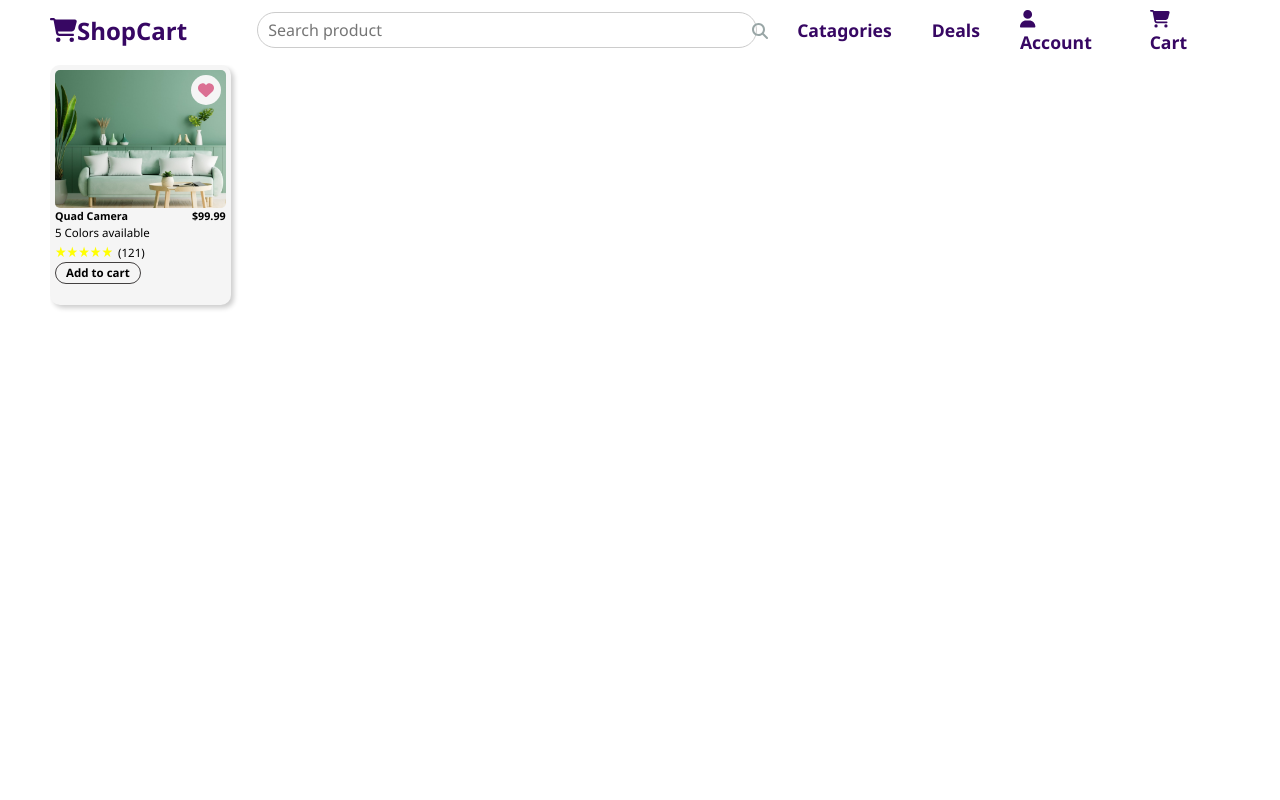
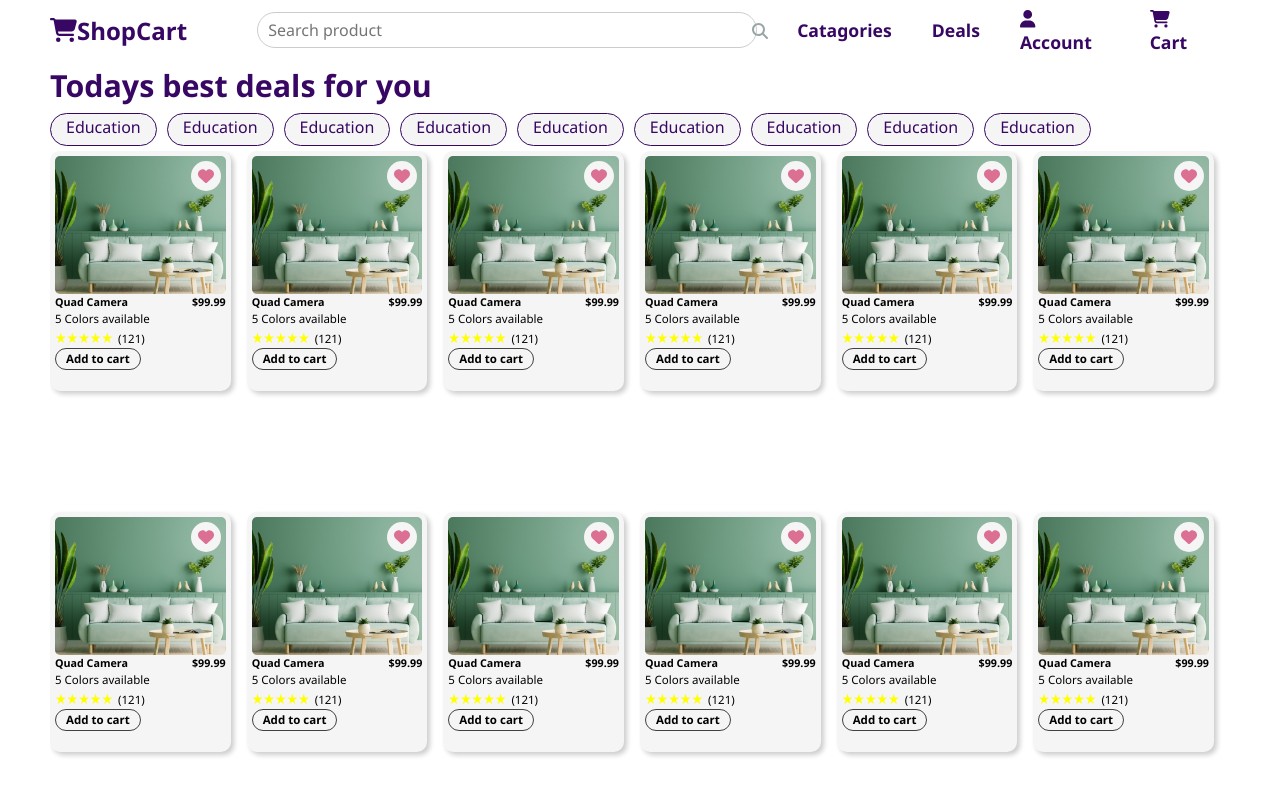
Before and after one commit to muhammad686/Ecomerce-Website, a React (Create React App) app in the folder ECW/client/: page /deals in a window 1280 px wide. Shown: the top 800 px of the page. Built offline with nearby package versions, Linux system fonts and the light colour scheme.

Commit message:
routing added somehow

```diff
--- a/ECW/client/src/App.js
+++ b/ECW/client/src/App.js
@@ -1,19 +1,27 @@
+import React from "react";
 import Header from "./components/common/header";
 import Footer from "./components/common/footer";
-// import Home from "./pages/Home";
-// import Account from "./pages/Account";
+import Home from "./pages/Home";
+import Account from "./pages/Account";
 import Cart from "./components/cart/cart";
-import Wishlist from "./components/cart/wishlist";
+import { BrowserRouter as Router, Routes, Route } from "react-router-dom";
+import Catagory from "./components/product/catagory";
+import Deals from "./components/product/deals";
 
 function App() {
   return (
     <div className="App">
-      <Header></Header>
-      {/* <Home></Home> */}
-      {/* <Account></Account> */}
-      {/* <Cart></Cart> */}
-      <Wishlist></Wishlist>
-      <Footer></Footer>
+      <Router>
+        <Header />
+        <Routes>
+          <Route path="/*" element={<Home />}></Route>
+          <Route path="/account/*" element={<Account />}></Route>{" "}
+          <Route path="/cart" element={<Cart />}></Route>
+          <Route path="/catagories" element={<Catagory />}></Route>
+          <Route path="/deals" element={<Deals />}></Route>
+        </Routes>
+      </Router>
+      <Footer />
     </div>
   );
 }
--- a/ECW/client/src/assets/styles/Home.css
+++ b/ECW/client/src/assets/styles/Home.css
@@ -13,7 +13,7 @@
 }
 .main-container-homepage {
   width: 100%;
-  height: 505vh;
+  height: max-content;
 }
 
 .home-container {
@@ -105,7 +105,7 @@
   display: flex;
   flex-direction: column;
   width: 100%;
-  height: 50vh;
+  height: 85vh;
   padding: 5px 50px;
   margin: 10px 0;
 }
@@ -115,10 +115,10 @@
   font-size: 1.9em;
 }
 .card-catagories {
-  display: flex;
-  flex-direction: row;
-  justify-content: space-between;
-  align-items: center;
+  display: grid;
+  grid-template-rows: repeat(2, 1fr);
+  grid-template-columns: repeat(5, 1fr);
+  gap: 10px;
   width: 100%;
   height: 100%;
   margin-top: 10px;
@@ -215,55 +215,36 @@
   display: flex;
   flex-direction: row;
   justify-content: left;
-  margin-top: 10px;
-  margin-bottom: 20px;
+  margin-top: 2px;
+  margin-bottom: 5px;
   overflow-x: auto;
 }
 .chose-by-catagory {
   font-size: 1em;
-  padding: 5px 0;
   color: rgb(55, 7, 99);
   background-color: whitesmoke;
   border: 1px solid rgb(55, 7, 99);
-  padding: 5px 15px 7px 15px;
-  margin-top: 25px;
+  padding: 2px 15px 7px 15px;
+  margin-top: 5px;
   border-radius: 50px;
   margin-right: 10px;
 }
 .deals-main-container {
   display: grid;
-  grid-template-columns: repeat(6, 6fr);
+  grid-template-columns: repeat(6, 1fr);
   grid-template-rows: repeat(2, auto);
   justify-content: space-between;
   width: 100%;
-  height: 90vh;
+  height: 80vh;
   overflow-x: hidden;
   overflow-y: hidden;
+  row-gap: 2px;
 }
-/* .deals-main-container::-webkit-scrollbar {
-  height: 5px;
-}
-
-.deals-main-container::-webkit-scrollbar-track {
-  background-color: whitesmoke;
-}
-
-.deals-main-container::-webkit-scrollbar-thumb {
-  background: repeating-linear-gradient(
-    rgba(0, 0, 0, 1) 0,
-    rgba(0, 0, 0, 1) 3px,
-    transparent 3px,
-    transparent 3px
-  );
-  border-radius: 10px;
-  width: 2%;
-  justify-content: center;
-} */
 
 .deals-card-container {
   min-width: 180px;
   margin-right: 16px;
-  height: 240px;
+  /* height: 200px; */
   background-color: whitesmoke;
   box-shadow: 3px 3px 5px rgba(0, 0, 0, 0.2);
   border-radius: 10px;
@@ -273,7 +254,7 @@
 }
 .item-img {
   width: 100%;
-  height: 60%;
+  height: 55%;
   background-color: green;
   border-radius: 5px;
   background-image: url(../images/furniture.jpg);
--- a/ECW/client/src/components/auth/LoginForm.jsx
+++ b/ECW/client/src/components/auth/LoginForm.jsx
@@ -67,8 +67,8 @@ const Login = () => {
         </div>
       </form>
       <p>
-        <a href="">Forgot Password?</a> Create a new Account
-        <Link to="/signup">Sign up</Link>
+        Create a new Account
+        <Link to="/account/signup">Sign up</Link>
       </p>
     </div>
   );
--- a/ECW/client/src/components/auth/SignUpForm.jsx
+++ b/ECW/client/src/components/auth/SignUpForm.jsx
@@ -102,7 +102,7 @@ const SignUp = () => {
         </div>
       </form>
       <p>
-        Already have an account <Link to="/">Login</Link>
+        Already have an account <Link to="/account/">Login</Link>
       </p>
     </div>
   );
--- a/ECW/client/src/components/common/header.jsx
+++ b/ECW/client/src/components/common/header.jsx
@@ -6,14 +6,14 @@ import {
   faSearch,
 } from "@fortawesome/free-solid-svg-icons";
 import "../../assets/styles/Header.css";
-// import { Link } from "react-router-dom";
+import { Link, NavLink } from "react-router-dom";
 
 const Header = () => {
   return (
     <nav className="header-container">
-      <ul className="logo">
+      <Link to={"/"} className="logo">
         <FontAwesomeIcon icon={faShoppingCart} className="menu-icon" /> ShopCart
-      </ul>
+      </Link>
       <ul className="linksofnavbar">
         <li className="navLinks">
           {" "}
@@ -29,24 +29,24 @@ const Header = () => {
         </li>
         <li className="navLinks">
           {" "}
-          <a href="#"> Catagories</a>
+          <NavLink to="/catagories"> Catagories</NavLink>
         </li>
         <li className="navLinks">
           {" "}
-          <a href="#"> Deals</a>
+          <NavLink to="/deals"> Deals</NavLink>
         </li>
 
         <li className="navLinks">
           {" "}
-          <a to="#">
+          <NavLink to="/account">
             <FontAwesomeIcon icon={faUser} /> Account
-          </a>
+          </NavLink>
         </li>
         <li className="navLinks">
           {" "}
-          <a href="#">
+          <NavLink to="/cart">
             <FontAwesomeIcon icon={faShoppingCart} /> Cart
-          </a>
+          </NavLink>
         </li>
       </ul>
     </nav>
--- a/ECW/client/src/components/product/catagory.jsx
+++ b/ECW/client/src/components/product/catagory.jsx
@@ -18,9 +18,6 @@ const Catagory = () => {
           <div className="cards furniture">Furniture</div>
           <div className="cards handbags">HandBags</div>
           <div className="cards books">Books</div>
-          <div className="cards techs">Techs</div>
-          <div className="cards sneakers">Sneakers</div>
-          <div className="cards travels">Travels</div>
         </div>
       </div>
     </div>
--- a/ECW/client/src/pages/Account.js
+++ b/ECW/client/src/pages/Account.js
@@ -1,18 +1,21 @@
 import React from "react";
 import SignUp from "../components/auth/SignUpForm";
 import Login from "../components/auth/LoginForm";
+import { Routes, Route } from "react-router-dom"; // Import Link
 import "../assets/styles/singUpLogin.css";
-import { BrowserRouter, Routes, Route } from "react-router-dom";
 
 const Account = () => {
   return (
     <div className="main-account-contianer">
-      <BrowserRouter>
-        <Routes>
-          <Route path="/" element={<Login />}></Route>
-          <Route path="/signup" element={<SignUp />}></Route>
-        </Routes>
-      </BrowserRouter>
+      {/* Add navigation links within the Account component */}
+      {/* <div>
+        <Link to="/account/">Login</Link>
+        <Link to="/account/signup">Sign Up</Link>
+      </div> */}
+      <Routes>
+        <Route path="/" element={<Login />}></Route>
+        <Route path="/signup" element={<SignUp />}></Route>
+      </Routes>
     </div>
   );
 };
--- a/ECW/client/src/pages/Home.js
+++ b/ECW/client/src/pages/Home.js
@@ -3,17 +3,16 @@ import "../assets/styles/Home.css";
 import MainPage from "../components/product/mainScreenPage";
 import CashBacks from "../components/product/cashbacks";
 import Brands from "../components/product/brands";
-import Catagory from "../components/product/catagory";
-import Deals from "../components/product/deals";
+// import Catagory from "../components/product/catagory";
+// import Deals from "../components/product/deals";
 import Discounts from "../components/product/discounts";
 import WeeklyBestDeals from "../components/product/weeklybestdeals";
+// import { Routes, Route } from "react-router-dom";
 
 function Home() {
   return (
     <div className="main-container-homepage">
       <MainPage></MainPage>
-      <Catagory></Catagory>
-      <Deals></Deals>
       <Brands></Brands>
       <Discounts></Discounts>
       <WeeklyBestDeals></WeeklyBestDeals>
```
